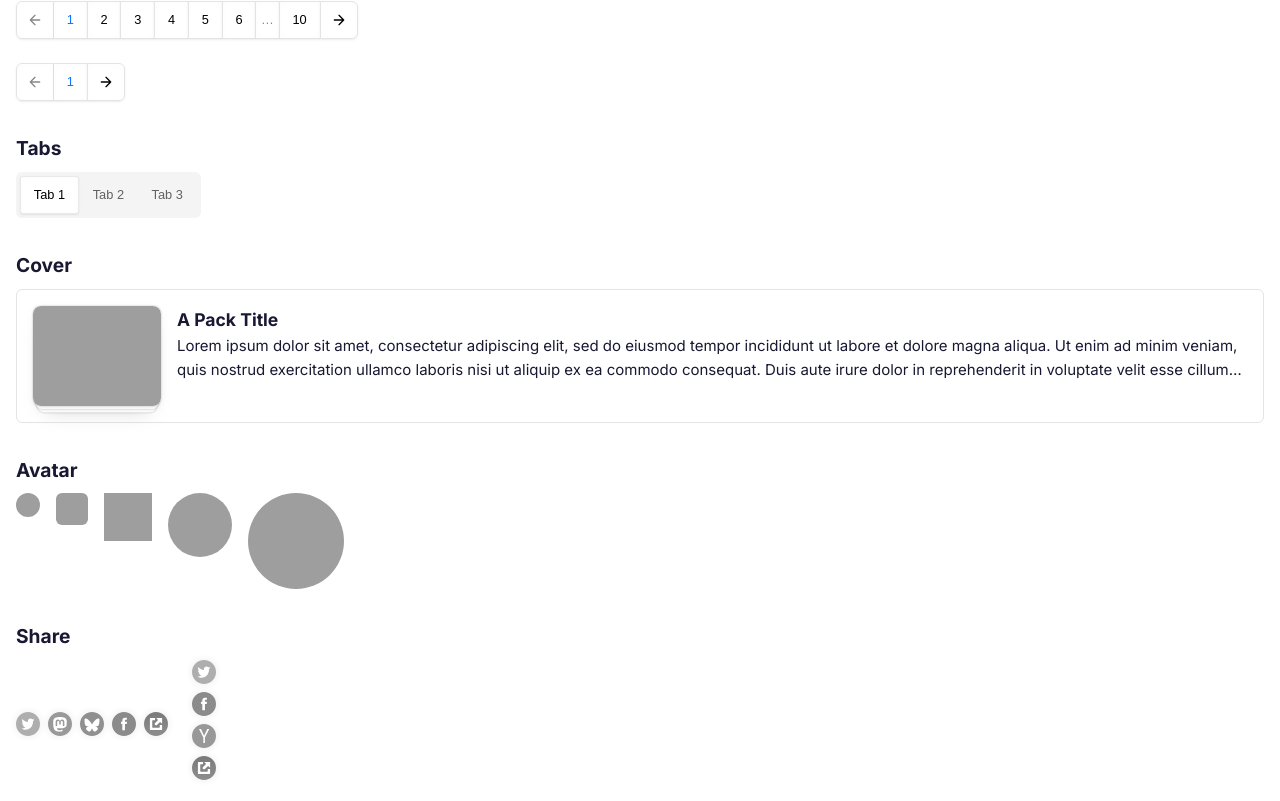
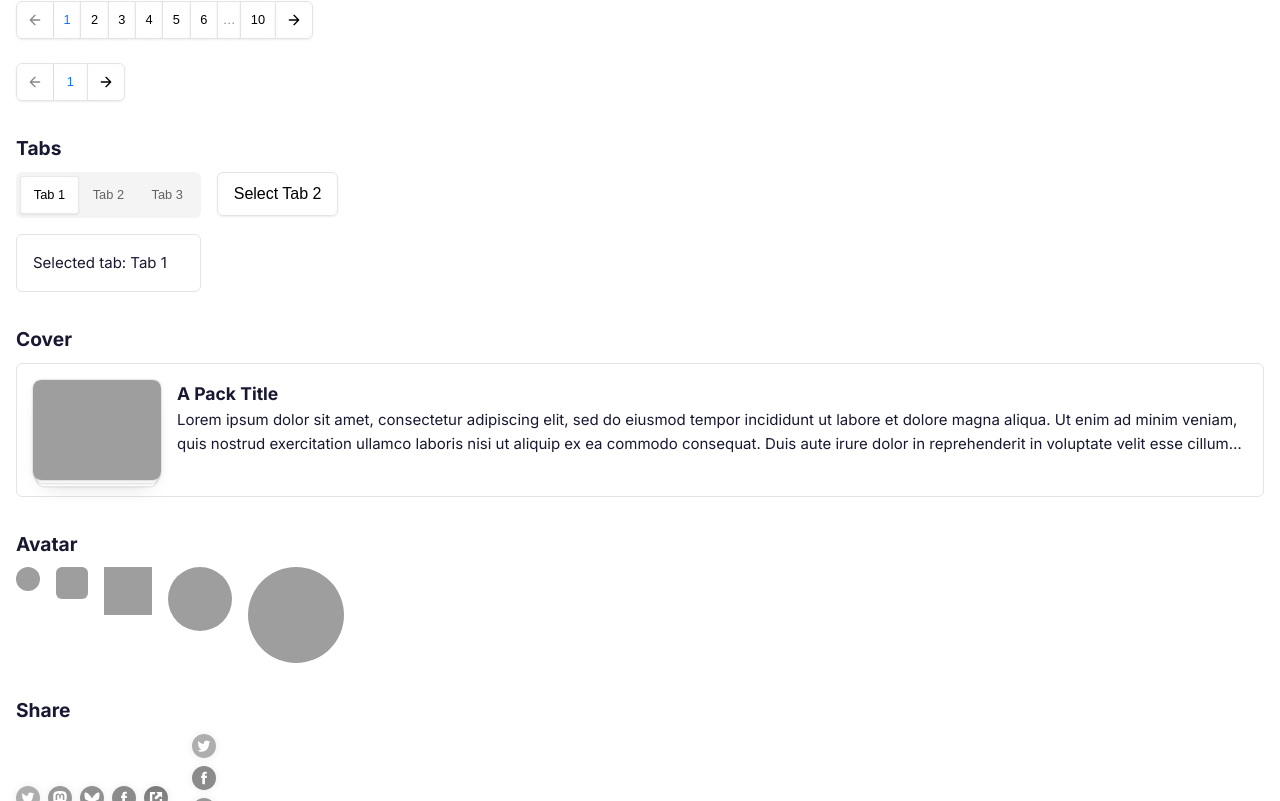
Before and after one commit to quail-ink/quail-ui, a Vue app: page / in a window 1280 px wide. Shown: the part 3616-4417 px from the top of the page. Built offline with nearby package versions, Linux system fonts and the light colour scheme; grey boxes are pictures that could not be loaded.

Commit message:
chore: Update QTabs component to support two-way binding for selected tab

```diff
--- a/src/App.vue
+++ b/src/App.vue
@@ -1,6 +1,7 @@
 <script setup lang="ts">
 import { computed, ref } from "vue";
 import * as icons from "./components/icons";
+import QButton from "./components/common/QButton.vue";
 
 const switchValue1 = ref(true);
 const switchValue2 = ref(false);
@@ -91,6 +92,8 @@ const tabs = computed(() => [
   { id: "tab2", title: "Tab 2" },
   { id: "tab3", title: "Tab 3" },
 ]);
+
+const selectedTab = ref(tabs.value[0]);
 
 function onLangSelected(item: any) {
   console.log("Language selected", item);
@@ -531,7 +534,13 @@ function openDialog4(ev:any) {
     <div class="section">
       <h2 class="section-title">Tabs</h2>
       <div class="flex">
-        <QTabs :tabs="tabs" />
+        <div class="">
+          <QTabs v-model="selectedTab" :tabs="tabs" />
+          <div class="mt-4 frame p-4">
+            Selected tab: {{ selectedTab.title }}
+          </div>
+        </div>
+        <QButton class="outlined ml-4" @click="selectedTab = tabs[1]">Select Tab 2</QButton>
       </div>
     </div>
 
--- a/src/components/common/QTabs.vue
+++ b/src/components/common/QTabs.vue
@@ -1,7 +1,8 @@
 <script setup lang="ts">
-import { ref } from 'vue';
+import { ref, watch } from 'vue';
 
 const props = defineProps({
+  modelValue: Object,
   tabs: {
     type: Array<any>,
     required: true,
@@ -12,13 +13,22 @@ const props = defineProps({
   },
 });
 
-const emit = defineEmits(["change"]);
+const emit = defineEmits(["change", "update:modelValue"]);
+
+const selectedTab = ref(props.tabs[props.initialIndex]);
 
 const selectedIndex = ref(props.initialIndex);
 
+watch(() => props.modelValue, (tab:any) => {
+	selectedIndex.value = props.tabs.findIndex((t:any) => t.id === tab.id);
+  selectedTab.value = tab || props.tabs[0];
+});
+
 function selectTab(ix: number, tab: any) {
   selectedIndex.value = ix;
+  selectedTab.value = tab;
   emit("change", {index: ix, tab: tab});
+  emit('update:modelValue', tab);
 }
 
 </script>
```
